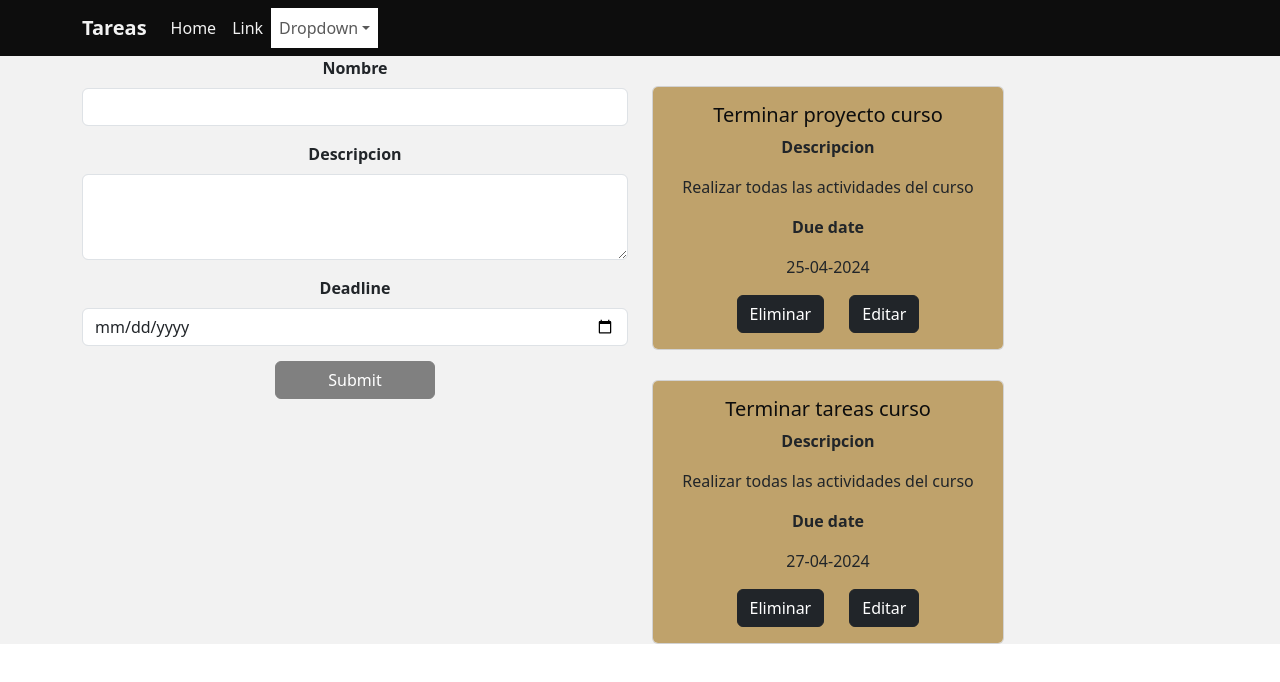
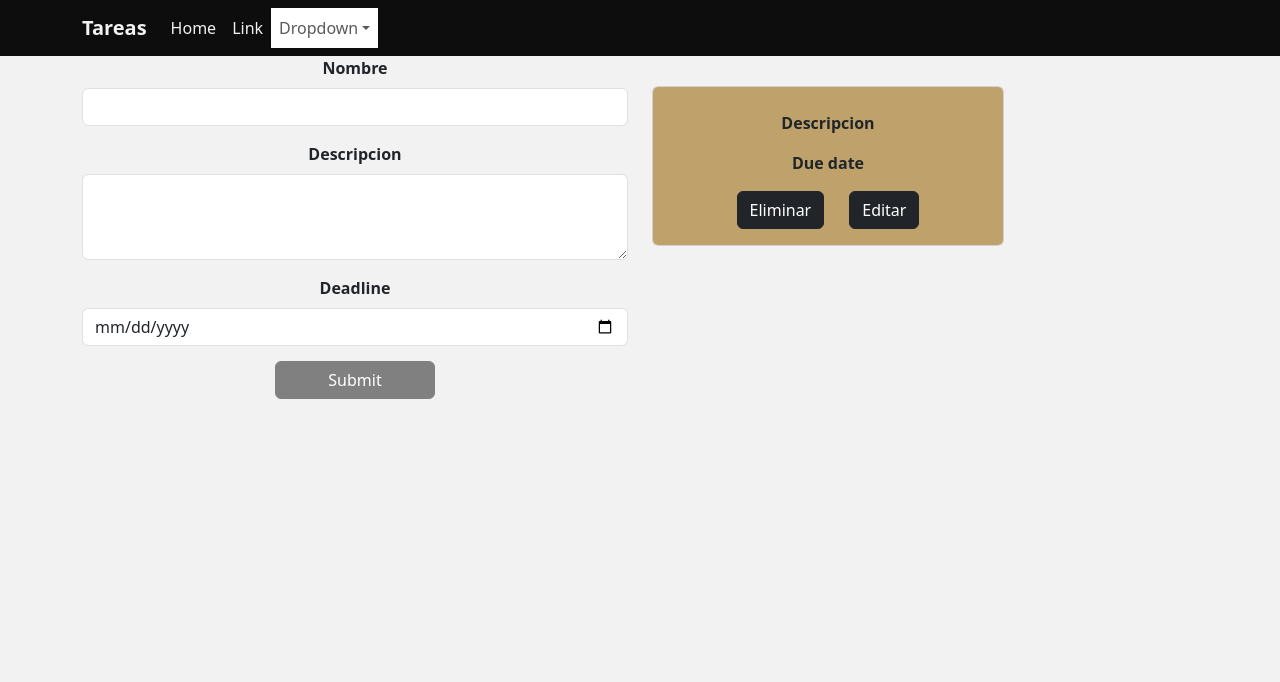
Before and after one commit to AngelSantizo/Inicio-con-React, a React (Create React App) app: page / in a window 1280 px wide. Shown: the top 682 px of the page. Built offline with nearby package versions, Linux system fonts and the light colour scheme.

Commit message:
Modificando y agregando la info al DOM

```diff
--- a/src/App.js
+++ b/src/App.js
@@ -9,18 +9,12 @@ import Container from 'react-bootstrap/Container';
 import Row from 'react-bootstrap/Row';
 import Col from 'react-bootstrap/Col';
 
+//accederemos a nuestros estados usando useSelector
+import { useSelector } from 'react-redux';
+
 function App() {
-  //haremos un JSON para facilitar el ingreso de informacion
-  const tareas = [{
-    name:'Terminar proyecto curso',
-    description:'Realizar todas las actividades del curso',
-    dueDate:'25-04-2024'
-  },
-  {
-    name:'Terminar tareas curso',
-    description:'Realizar todas las actividades del curso',
-    dueDate:'27-04-2024'
-  }]
+  //exploraremos ahora la informacion de los estados para pasarlo a las cards y agregarlas
+  const goal = useSelector((state)=>state.goal.value);
   return (
     <div className="App">
       <Menu></Menu>
@@ -31,7 +25,7 @@ function App() {
               {
                 /**en este espacio entre corchetes podemos escribir codigo JS en lugar de codigo JSX */
 
-                tareas.map((tarea)=>{
+                goal.map((tarea)=>{
                   return <Item name={tarea.name} description={tarea.description} dueDate={tarea.dueDate}></Item>
                 })
               }
--- a/src/App.scss
+++ b/src/App.scss
@@ -1,6 +1,7 @@
 .App {
   background-color: #F2F2F2;
   text-align: center;
+  padding-bottom: 100%;
 }
 
 .App-logo {
```
